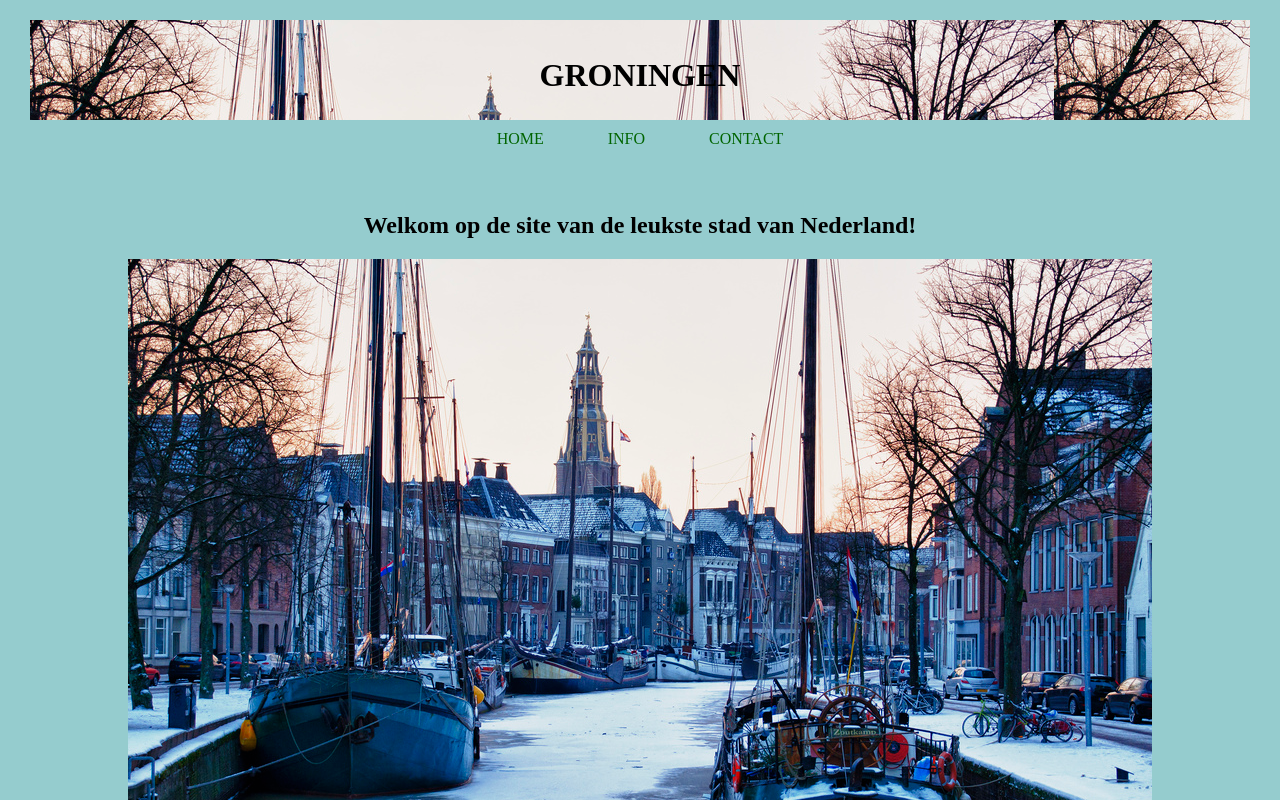
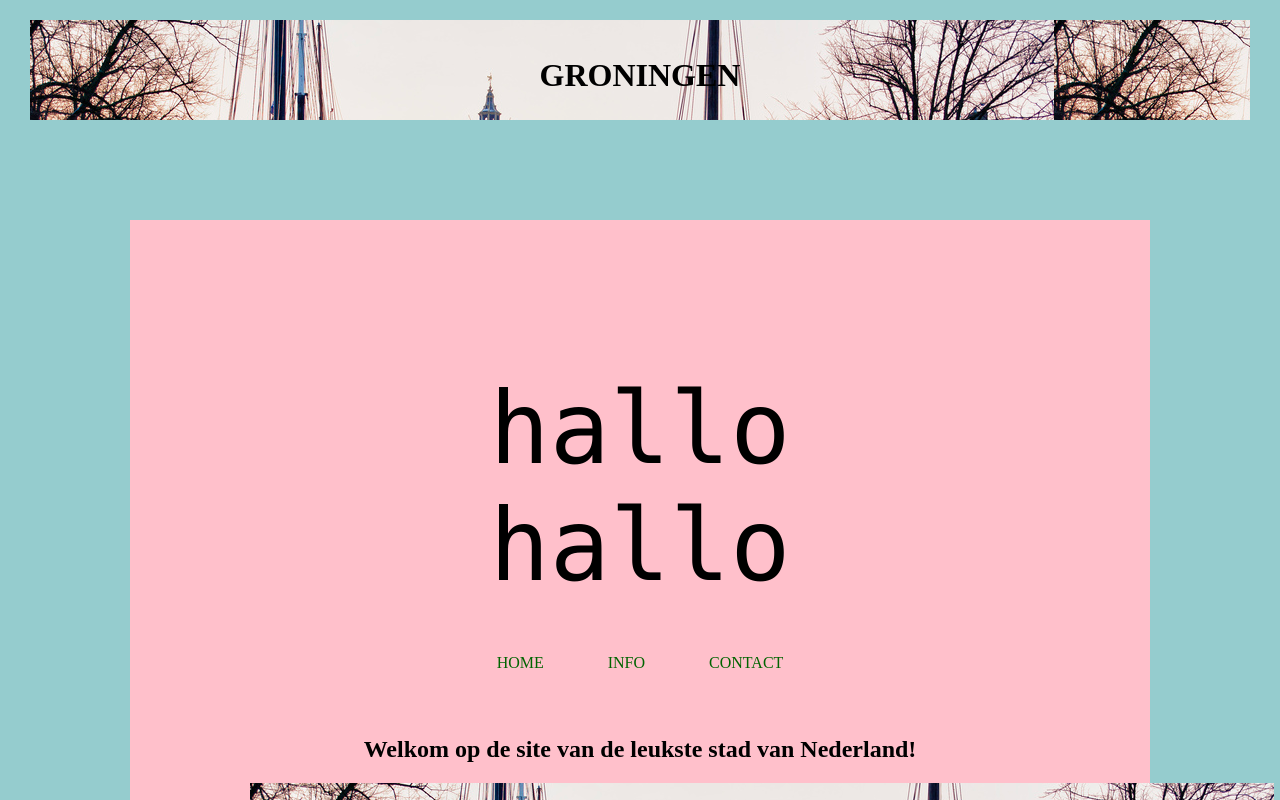
Before and after one commit to veravdmark/hello-world, a plain HTML site: page index.html in a window 1280 px wide. Shown: the top 800 px of the page. Drawn offline with Linux system fonts and the light colour scheme.

Commit message:
probeersel

```diff
--- a/index.html
+++ b/index.html
@@ -16,6 +16,8 @@
 <!--<h1>Hallo</h> -->
 <div id = "banner"><h1><br>GRONINGEN</h1></div>
 <div id = "navBar">
+<div class = "box">
+<p> hallo hallo </p>
   <div>
   <!-- <h2>test</h2> -->
             <ul>
--- a/styles.css
+++ b/styles.css
@@ -22,6 +22,12 @@ p {
     text-align: center;
 }
 
+.box {
+background: pink;
+padding: 100px;
+margin: 100px;
+}
+
 body {
     background-color: rgb(149, 204, 206);
 }
```
